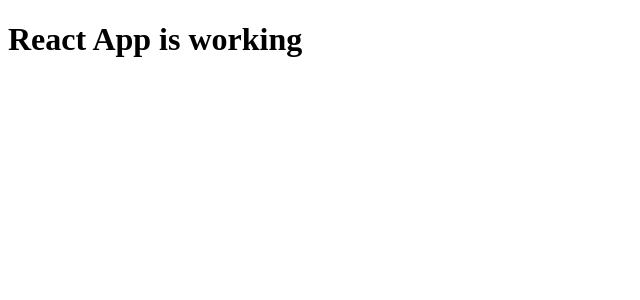
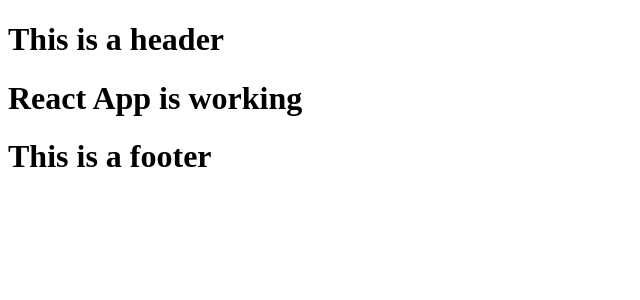
Before and after one commit to dhij/go_react-auth-demo, a React (Create React App) app in the folder frontend/: page / in a window 1280 px wide. Shown: the top 300 px of the page, without its empty margins (0-640 px from the left). Built offline with nearby package versions, Linux system fonts and the light colour scheme.

Commit message:
added header & footer components

```diff
--- a/frontend/src/App.tsx
+++ b/frontend/src/App.tsx
@@ -1,7 +1,15 @@
 import './App.css'
+import Header from './components/Header'
+import Footer from './components/Footer'
 
 function App() {
-  return <h1>React App is working</h1>
+  return (
+    <>
+      <Header />
+      <h1>React App is working</h1>
+      <Footer />
+    </>
+  )
 }
 
 export default App
--- /dev/null
+++ b/frontend/src/components/Footer.tsx
@@ -0,0 +1,7 @@
+import React from 'react'
+
+const Footer = () => {
+  return <h1>This is a footer</h1>
+}
+
+export default Footer
--- /dev/null
+++ b/frontend/src/components/Header.tsx
@@ -0,0 +1,7 @@
+import React from 'react'
+
+const Header = () => {
+  return <h1>This is a header</h1>
+}
+
+export default Header
```
